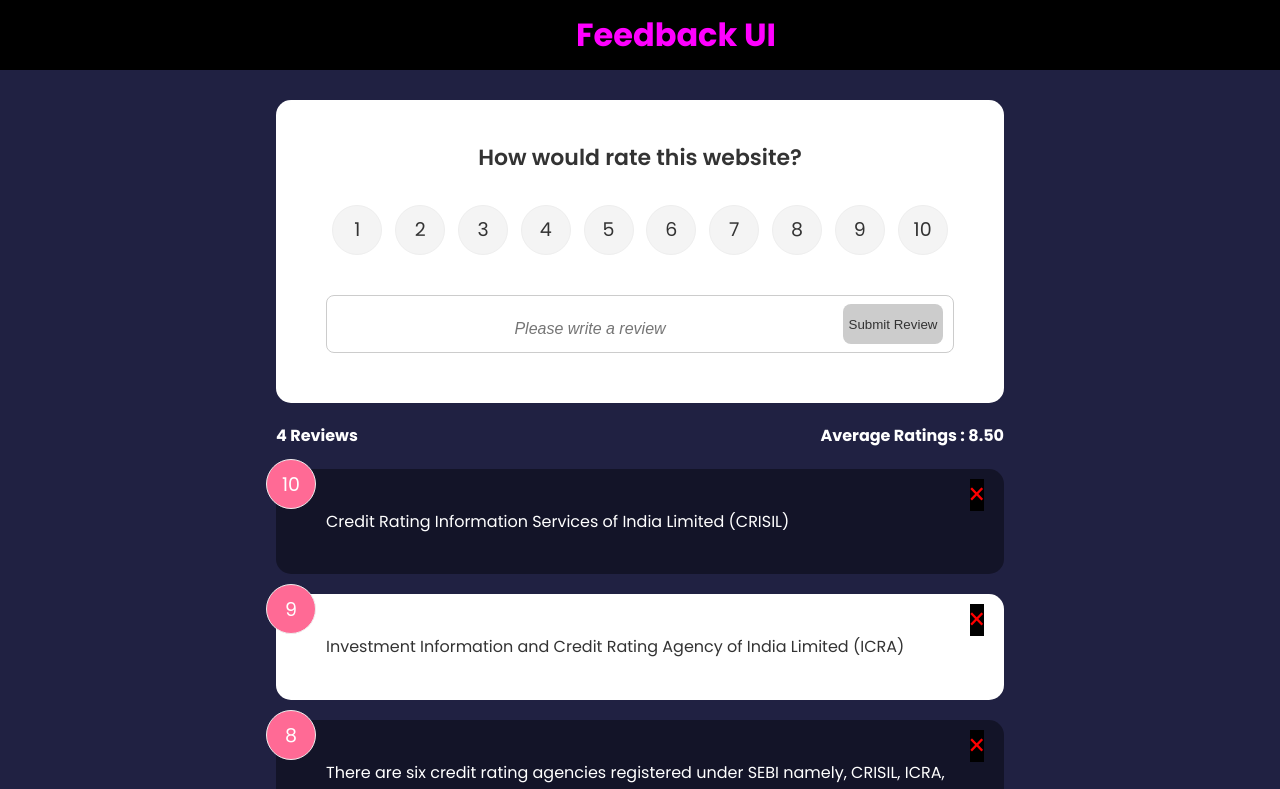
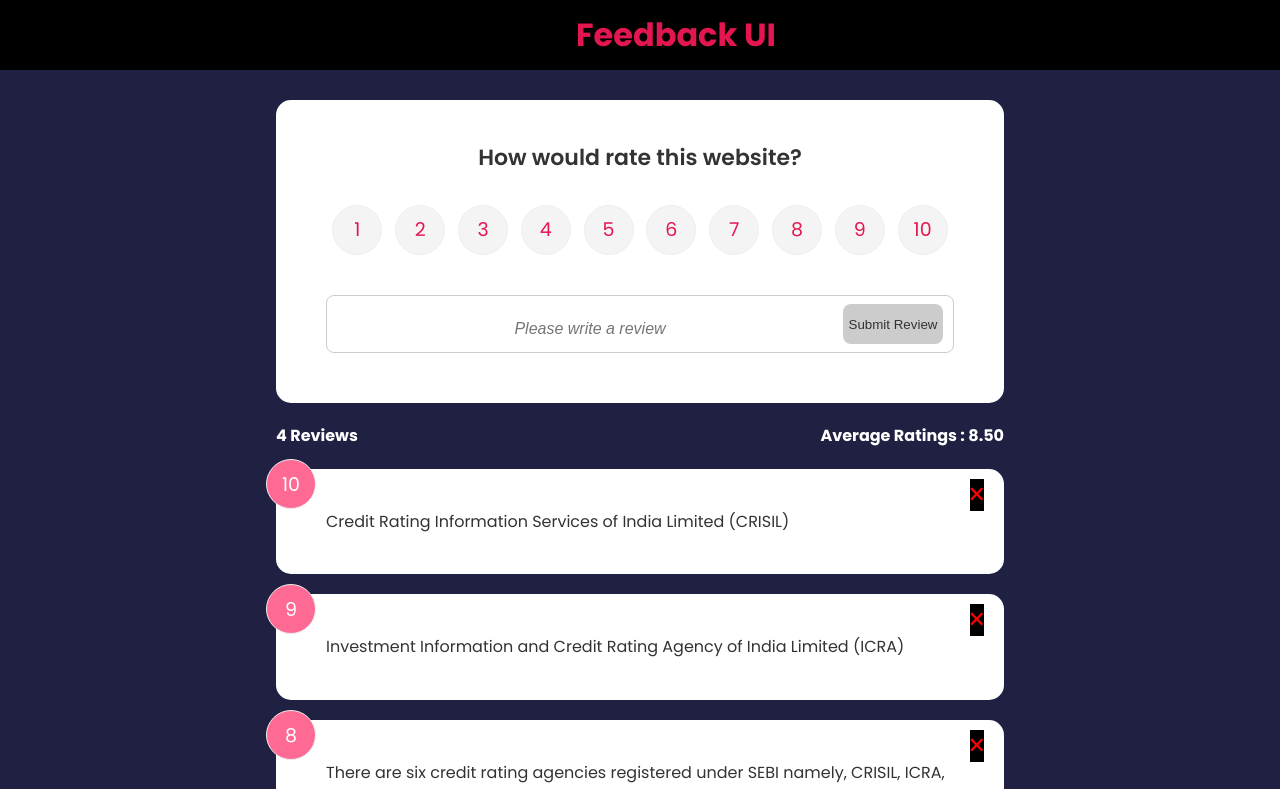
Before and after one commit to Ashutoshrx/FeedBack-App, a React (Create React App) app: page / in a window 1280 px wide. Shown: the top 789 px of the page. Built offline with nearby package versions, Linux system fonts and the light colour scheme.

Commit message:
appending data with the submit button

```diff
--- a/package.json
+++ b/package.json
@@ -9,6 +9,7 @@
     "react": "^18.2.0",
     "react-dom": "^18.2.0",
     "react-scripts": "5.0.1",
+    "uuid": "^9.0.0",
     "web-vitals": "^2.1.4"
   },
   "scripts": {
--- a/src/App.js
+++ b/src/App.js
@@ -13,15 +13,19 @@
     setFeedBackData(feedBackData.filter((fd) => fd.id !== id));
   };
 
-  // const appendFeedbackData = () => {
-  //   console.log(`The feedback data has been appended with id`);
-  // };
+  const appendFeedbackData = (newFeedbackData) => {
+    let fbData = [newFeedbackData, ...feedBackData];
+    setFeedBackData(fbData);
+  };
 
   return (
     <>
       <Header />
       <div className="container">
-        <FeedbackForm feedback={feedBackData}/>
+        <FeedbackForm
+          feedback={feedBackData}
+          handleAppend={appendFeedbackData}
+        />
         <FeedbackStats feedback={feedBackData} />
         <FeedbackList
           feedback={feedBackData}
--- a/src/components/FeedbackForm.jsx
+++ b/src/components/FeedbackForm.jsx
@@ -1,10 +1,13 @@
+import { v4 as uuid4 } from 'uuid';
 import React from 'react';
 import { useState } from 'react';
 import RatingSelect from './RatingSelect';
 import Button from './shared/Button';
 import Card from './shared/Card';
+import PropTypes from 'prop-types';
 
-function FeedbackForm() {
+
+function FeedbackForm({ handleAppend }) {
 
     const [rating, setRating] = useState();
     const [textInput, setTextInput] = useState('');
@@ -29,14 +32,23 @@
         setTextInput(textInput.target.value);
     };
 
+    const appendData = () => {
+        const newFeedbackData = {
+            'id': uuid4(),
+            'rating': rating,
+            'text': textInput
+        };
+        handleAppend(newFeedbackData);
+    };
+
     return (
-
         <Card>
             <h2>How would rate this website?</h2>
             <RatingSelect select={(rating) => { setRating(rating); }} />
             <div className="input-group" >
-                <input onChange={changeTextInput} type="text" className='message' placeholder='Please write a review' /><br />
-                <Button type="submit" disabled={isDisabled}>Submit Review</Button>
+                <input onChange={changeTextInput} type="text" className='message'
+                    placeholder='Please write a review' />
+                <Button type="submit" disabled={isDisabled} onAppend={appendData}>Submit Review</Button>
             </div>
             <div className="message">{message && message}</div>
 
@@ -44,4 +56,8 @@
     );
 }
 
+FeedbackForm.propTypes = {
+    handleAppend: PropTypes.func.isRequired,
+};
+
 export default FeedbackForm;
--- a/src/components/FeedbackList.jsx
+++ b/src/components/FeedbackList.jsx
@@ -27,7 +27,7 @@
     feedback: PropTypes.arrayOf(
         PropTypes.shape(
             {
-                id: PropTypes.number.isRequired,
+                // id: PropTypes.number.isRequired,
                 rating: PropTypes.number.isRequired,
                 text: PropTypes.string.isRequired,
             }
--- a/src/components/FeedbackStats.jsx
+++ b/src/components/FeedbackStats.jsx
@@ -23,7 +23,7 @@
 FeedbackStats.propTypes = {
     feedback: PropTypes.arrayOf(
         PropTypes.shape({
-            id: PropTypes.number.isRequired,
+            // id: PropTypes.number.isRequired,
             text: PropTypes.string.isRequired,
             rating: PropTypes.number.isRequired,
         })
--- a/src/components/Header.jsx
+++ b/src/components/Header.jsx
@@ -16,6 +16,6 @@
 Header.defaultProps={
     innerText:'Feedback UI',
     bgColor:'rgba(0,0,0,5)',
-    textColor:'magenta'
+    textColor:'#e41650'
 }
 export default Header
--- a/src/components/RatingSelect.jsx
+++ b/src/components/RatingSelect.jsx
@@ -5,7 +5,7 @@
 
     const changeInput = (e) => {
         setSelected(+e.currentTarget.value);
-        select(+e.currentTarget.value)
+        select(+e.currentTarget.value);
         // '+' symbol used to change the type of the input from string to number
     };
 
--- a/src/components/shared/Button.jsx
+++ b/src/components/shared/Button.jsx
@@ -1,11 +1,12 @@
 import React from 'react';
 import PropTypes from 'prop-types';
 
-function Button({ children, disabled, version, type }) {
+function Button({ children, disabled, version, type, onAppend }) {
     return (
         <button disabled={disabled}
             type={type}
-            className={`btn btn-${version}`} >
+            className={`btn btn-${version}`}
+            onClick={onAppend} >
             {children}
         </button >
     );
@@ -20,6 +21,7 @@
     disabled: PropTypes.bool,
     version: PropTypes.string,
     type: PropTypes.string.isRequired,
+    onAppend: PropTypes.func.isRequired,
 };
 
 export default Button;;
--- a/src/components/shared/Card.jsx
+++ b/src/components/shared/Card.jsx
@@ -1,14 +1,17 @@
 import PropTypes from 'prop-types';
 
 function Card({ children }) {
-    // console.log(children);
+    // console.log(children[0]);
     return (
         /* below snippet of code is used for conditional class, we use className, similarly we can use
          conditionals styles.
          <div className={`card ${reverse ? ' reverse' : null}`} >
              {children}
-         </div >*/
+         </div >
         <div className={`card ${children[0]._owner.key % 2 !== 0 && 'reverse'}`} >
+            {children}
+        </div>*/
+        <div className="card">
             {children}
         </div>
     );
--- a/src/index.css
+++ b/src/index.css
@@ -84,6 +84,7 @@
   border-radius: 50%;
   transform: translate(-50%, -50%);
   cursor: pointer;
+  color: #e41650;
 }
 
 .rating li:hover,
```
Also changed, not shown: 1 other file (tests, documents, lock files or other folders).
